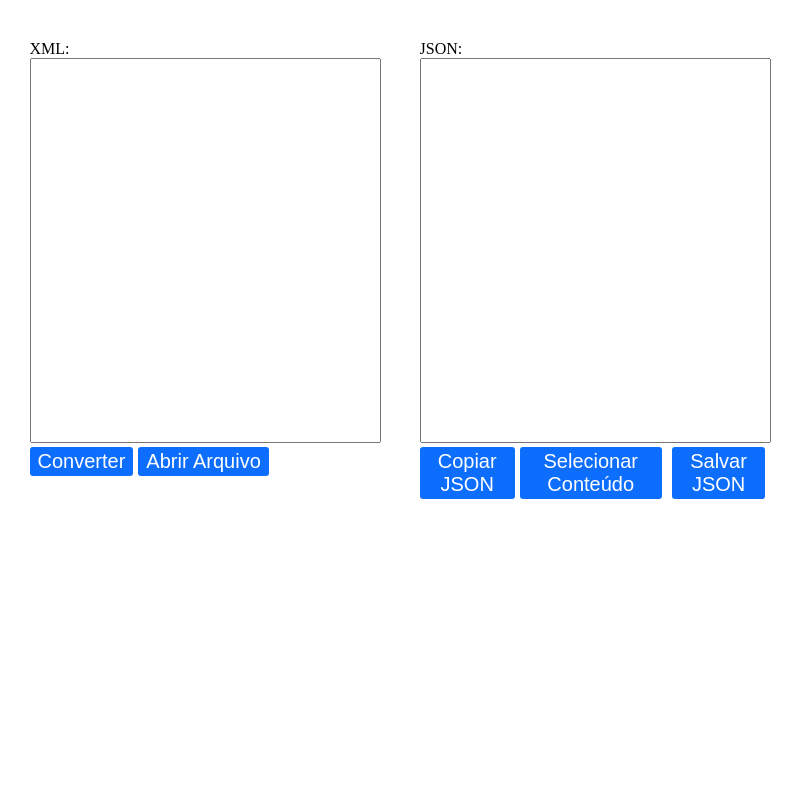
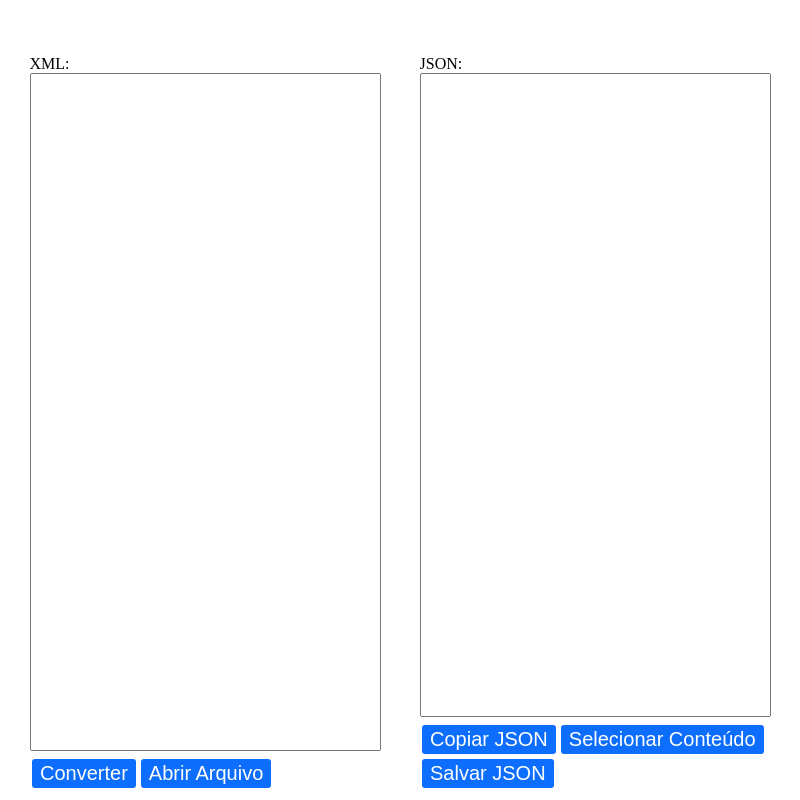
Before and after one commit to ArthurLobopro/xml-to-json, an Electron app: page public/index.html in a window 800 px wide. Drawn offline with Linux system fonts and the light colour scheme.

Commit message:
a few updates

```diff
--- a/public/index.css
+++ b/public/index.css
@@ -7,24 +7,42 @@
 body{
     width: 100vw;
     height: 100vh;
-    display: flex;
+}
+
+#xml-to-json{
     padding: 10px;
+    height: 100%;
+    display: grid;
+    grid-template-columns: 45% 45%;
     justify-content: space-around;
-
 }
 
 .input-wrapper, .output-wrapper {
     overflow: hidden;
-    width: 45%;
+    width: 100%;
+    height: 100%;
+    display: grid;
+    margin: auto;
+    grid-template-rows: auto max-content;
+}
+
+.input-wrapper > div:first-of-type, .output-wrapper > div:first-of-type{
+    display: grid;
+    width: 100%;
+    grid-template-rows: max-content auto;
+    padding: 5px 0;
 }
 
 .flex{
     display: flex;
+    flex-wrap: wrap;
 }
 
 #xml-input, #json-content{
-    width: 620px;
-    height: 385px;
+    /* width: 620px; */
+    /* height: 385px; */
+    width: 100%;
+    height: 100%;
     max-width: 100%;
     resize: none;
     font-family: 'Courier New', Courier, monospace;
@@ -44,8 +62,5 @@ button{
     padding: 3px 8px;
     display: flex;
     align-items: center;
+    margin: 2.5px;
 }
-
-button + button{
-    margin: auto 5px;
-}
--- a/public/index.html
+++ b/public/index.html
@@ -10,6 +10,7 @@
     <link rel="icon" href="../assets/icon.svg">
 </head>
 <body>
+    <div id="xml-to-json">
         <div class="input-wrapper">
             <div>
                 <div>XML: </div>
@@ -26,10 +27,14 @@
                 <textarea id="json-content" contenteditable="false" readonly></textarea>
             </div>
             <div class="flex">
-            <button id="copy">Copiar JSON</button>
+                <button id="copy-json">Copiar JSON</button>
                 <button id="select-json">Selecionar Conteúdo</button>
                 <button id="save-json">Salvar JSON</button>
             </div>
         </div>
+    </div>
+    <div id="json-to-xml">
+
+    </div>
 </body>
 </html>
```
Also changed, not shown: src/renderer/App.js (+6 -6 lines). Lines whose indentation alone changed are shown as unchanged.
